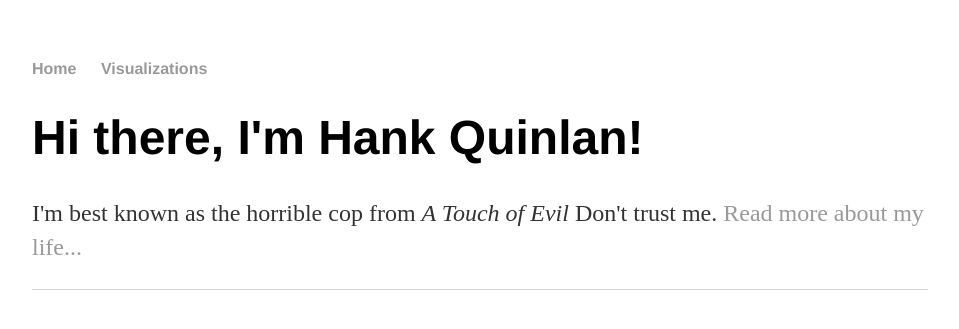
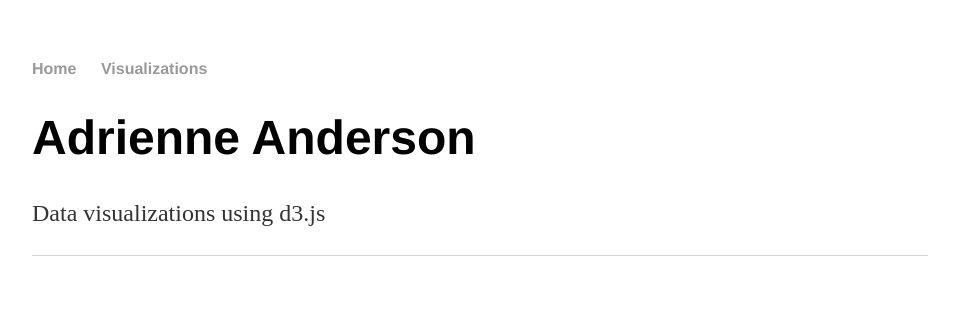
Before and after one commit to ajander/ajander.github.io, a Jekyll site: the page built from index.html, in a window 1280 px wide. Shown: the top 329 px of the page, without its empty margins (160-1119 px from the left). Built offline with Jekyll 4.4.1, drawn with Linux system fonts in a browser that asks for light colours.

Commit message:
updated content to apply to me

```diff
--- a/index.html
+++ b/index.html
@@ -3,6 +3,6 @@ layout: default
 title: Adrienne Anderson
 ---
 <div class="blurb">
-	<h1>Hi there, I'm Hank Quinlan!</h1>
-	<p>I'm best known as the horrible cop from <em>A Touch of Evil</em> Don't trust me. <a href="/about">Read more about my life...</a></p>
+	<h1>Adrienne Anderson</h1>
+	<p>Data visualizations using d3.js</a></p>
 </div><!-- /.blurb -->
```
